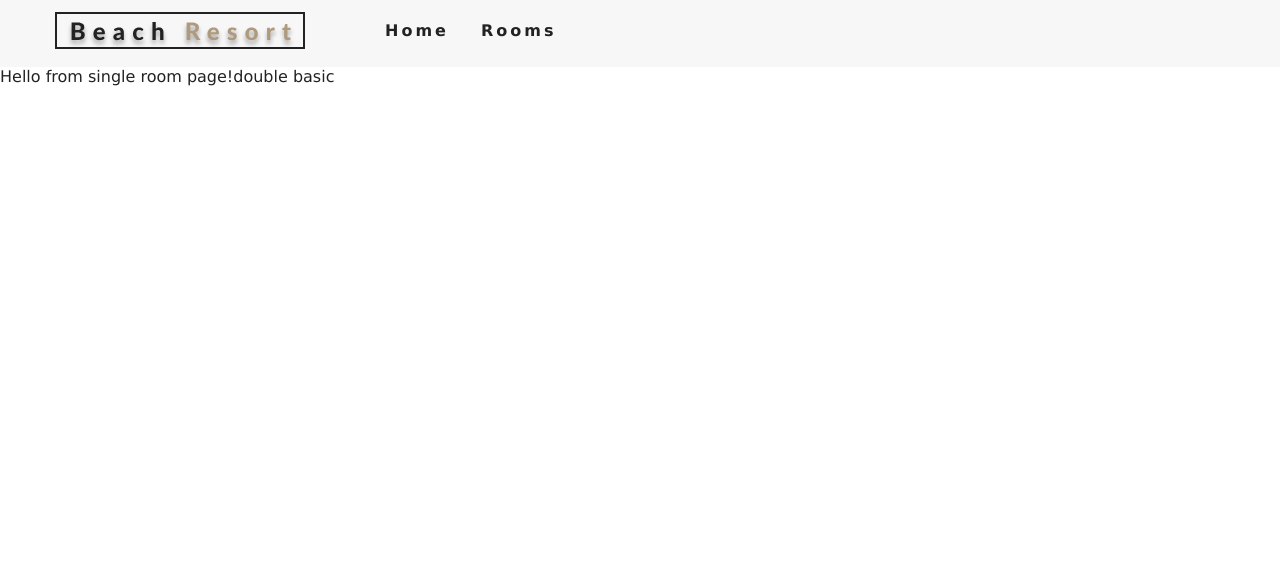
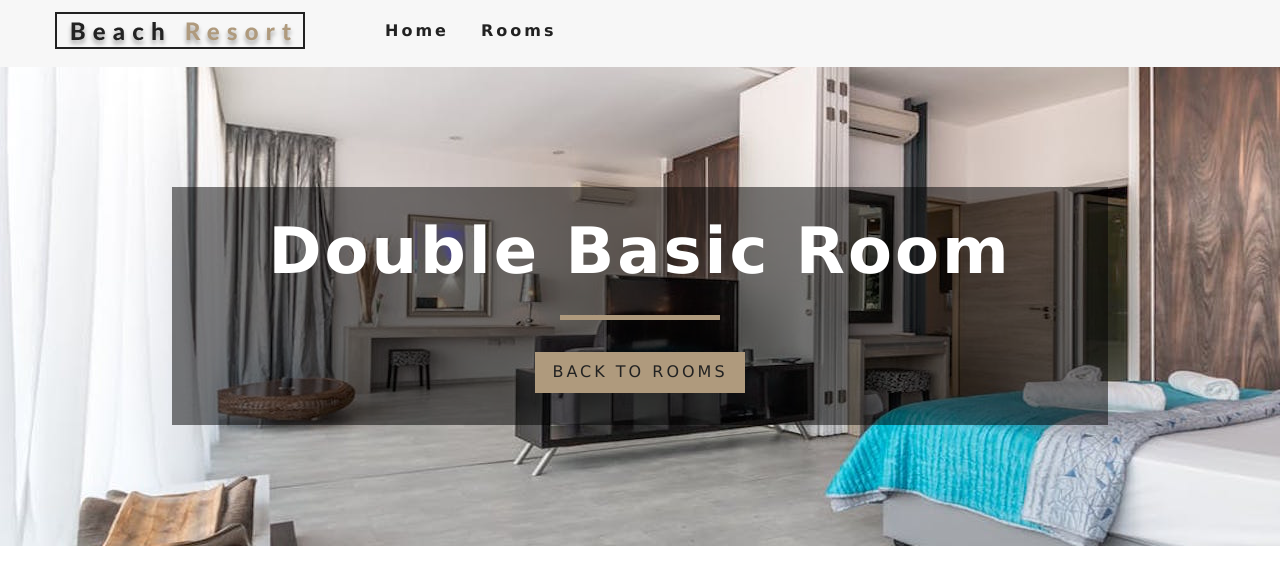
Before and after one commit to alshafi834/React-Resort-App, a React (Create React App) app: page /rooms/double-basic in a window 1280 px wide. Shown: the top 584 px of the page. Built offline with nearby package versions, Linux system fonts and the light colour scheme.

Commit message:
single room hero dynamically updating

```diff
--- a/package.json
+++ b/package.json
@@ -10,7 +10,8 @@
     "react-dom": "^16.12.0",
     "react-icons": "^3.8.0",
     "react-router-dom": "^5.1.2",
-    "react-scripts": "3.3.0"
+    "react-scripts": "3.3.0",
+    "styled-components": "^4.4.1"
   },
   "scripts": {
     "start": "react-scripts start",
--- /dev/null
+++ b/src/components/StyledHero.js
@@ -0,0 +1,12 @@
+import styled from "styled-components";
+import defaultImage from "../images/room-1.jpeg";
+
+const StyledHero = styled.header`
+  min-height: 60vh;
+  background: url(${props => props.img}) center/cover no-repeat;
+  display: flex;
+  align-items: center;
+  justify-content: center;
+`;
+
+export default StyledHero;
--- a/src/pages/SingleRoom.js
+++ b/src/pages/SingleRoom.js
@@ -4,6 +4,7 @@
 import Banner from "../components/Banner";
 import { Link } from "react-router-dom";
 import { RoomContext } from "../context";
+import StyledHero from "../components/StyledHero";
 
 export default class SingleRoom extends Component {
   constructor(props) {
@@ -30,6 +31,26 @@
         </div>
       );
     }
-    return <div>Hello from single room page!{room.name}</div>;
+    const {
+      name,
+      description,
+      capacity,
+      price,
+      size,
+      extras,
+      breakfast,
+      pets,
+      images
+    } = room;
+
+    return (
+      <StyledHero img={images[0]}>
+        <Banner title={`${name} room`}>
+          <Link to="/rooms" className="btn-primary">
+            Back to rooms
+          </Link>
+        </Banner>
+      </StyledHero>
+    );
   }
 }
```
Also changed, not shown: 1 other file (tests, documents, lock files or other folders).
